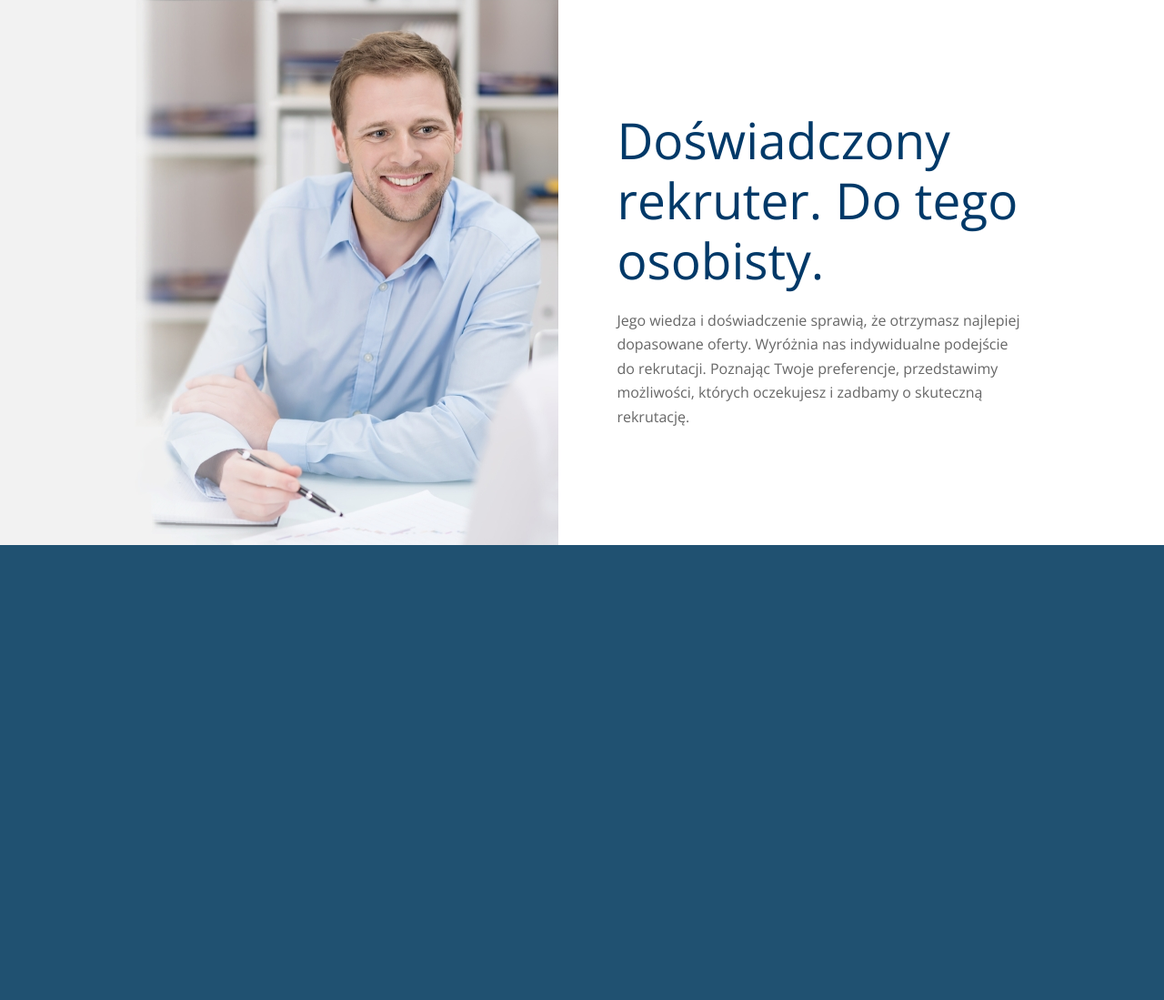
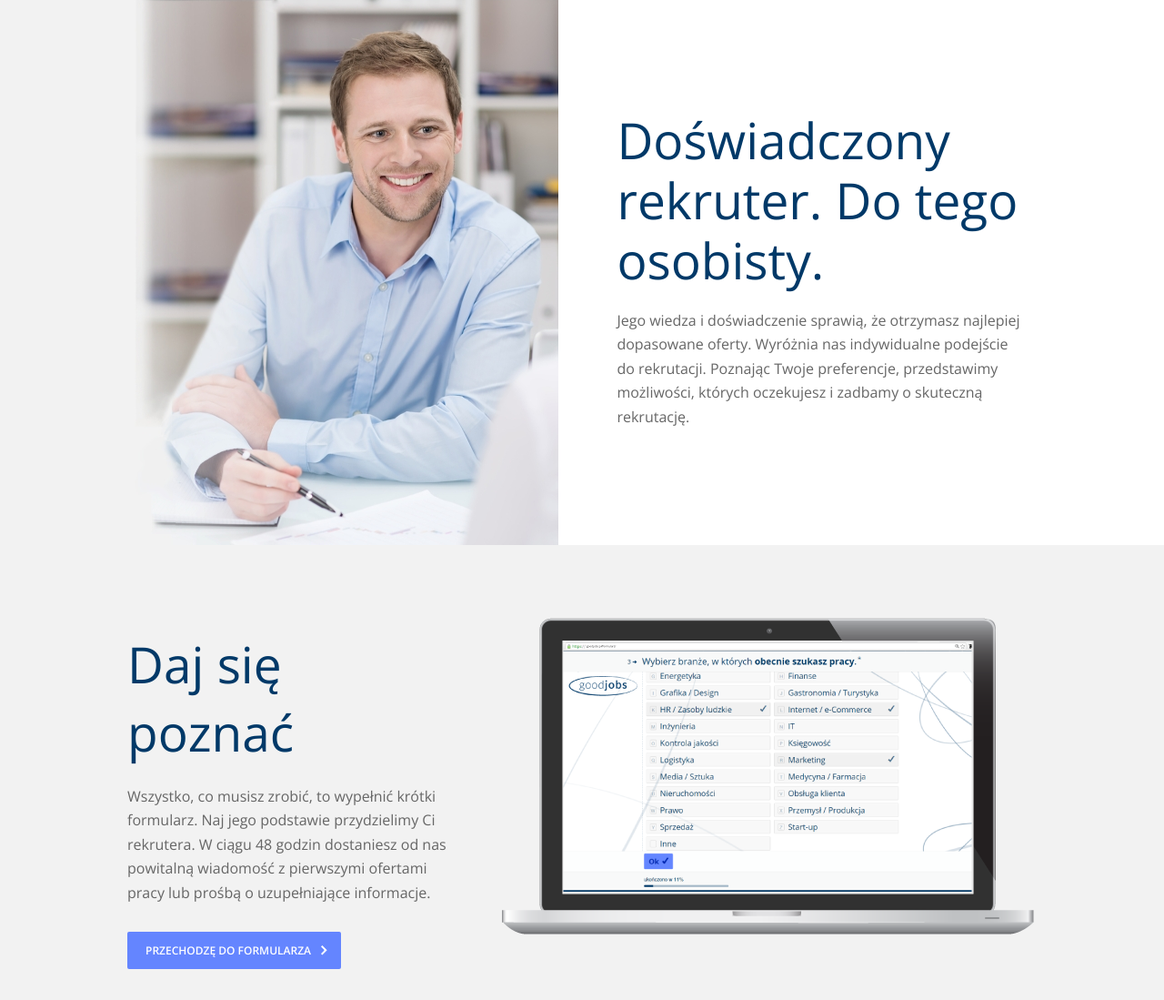
Before and after one commit to isivi/lp27, a Django app: page / in a window 1280 px wide. Shown: the part 601-1700 px from the top of the page at 91% size. Before the commit the page ends 1200 px from the top, so only its background shows below. Run offline with Django 3.2, Linux system fonts and the light colour scheme; style sheets or scripts are compiled from the project's sources; some libraries are stand-ins or nearby versions.

Commit message:
Next slide on landing page

```diff
--- a/lp27/lp27_app/static/lp27_app/css/home.less
+++ b/lp27/lp27_app/static/lp27_app/css/home.less
@@ -210,4 +210,70 @@ body {
       }
     }
   }
+
+  .block2 {
+    height: 500px;
+    overflow: auto;
+    background-color: #f2f2f2;
+
+    .container {
+      width: 1000px;
+      margin: auto auto;
+
+      .text-container {
+        margin-top: 93px;
+        float: left;
+        max-width: 360px;
+
+        .text1 {
+          color: #003968;
+          font-size: 55px;
+          font-weight: 300;
+        }
+
+        .text2 {
+          margin-top: 20px;
+          font-size: 16px;
+          color: #666666;
+          line-height: 1.65em;
+        }
+
+        a {
+          margin-top: 30px;
+          font-size: 12px;
+          color: white;
+          display: inline-block;
+          background-color: #6485ff;
+          text-transform: uppercase;
+          font-weight: 600;
+          border-radius: 2px;
+          padding: 12px 25px 12px 20px;
+          text-decoration: none;
+
+          span {
+            position: relative;
+            top: 1px;
+            left: 10px;
+            display: inline-block;
+            width: 8px;
+            height: 12px;
+            background: url('@{img-path}/strzalka_biala_button_maly.png') center center;
+          }
+
+          &:hover {
+            background-color: #ffffff;
+            color: #003968;
+          }
+        }
+      }
+
+      .img2 {
+        margin-top: 75px;
+        float: right;
+        height: 357px;
+        width: 594px;
+        background: url('@{img-path}/widok_2.png') center center;
+      }
+    }
+  }
 }
--- a/lp27/lp27_app/templates/lp27_app/home.html
+++ b/lp27/lp27_app/templates/lp27_app/home.html
@@ -5,7 +5,7 @@
     <head>
         <meta charset="UTF-8">
         <title>GoodJobs</title>
-        <link href='https://fonts.googleapis.com/css?family=Open+Sans:300,400,600,700&subset=latin,latin-ext'
+        <link href='https://fonts.googleapis.com/css?family=Open+Sans:300,400,600&subset=latin,latin-ext'
               rel='stylesheet' type='text/css' />
         {% compress css %}
             <link type="text/less" href="{% static 'lp27_app/css/home.less' %}" rel="stylesheet">
@@ -49,6 +49,22 @@
                 </div>
             </div>
         </div>
+        <div class="block2">
+            <div class="container">
+                <div class="text-container">
+                    <div class="text1">Daj się poznać</div>
+                    <div class="text2">
+                        Wszystko, co musisz zrobić, to wypełnić krótki formularz. Naj jego podstawie przydzielimy Ci
+                        rekrutera. W ciągu 48 godzin dostaniesz od nas powitalną wiadomość z pierwszymi ofertami pracy
+                        lub prośbą o uzupełniające informacje.
+                    </div>
+                    <a href="https://konrad11.typeform.com/to/gEqdl9">
+                        Przechodzę do formularza<span class="arrow-small"></span>
+                    </a>
+                </div>
+                <div class="img2"></div>
+            </div>
+        </div>
 
         {% if lp27_settings.FUNCTIONS.ANALYTICS_TRACKING_SCRIPT and lp27_settings.is_stats_request %}
             {% include 'lp27_app/analytics_tracking.html' %}
```
